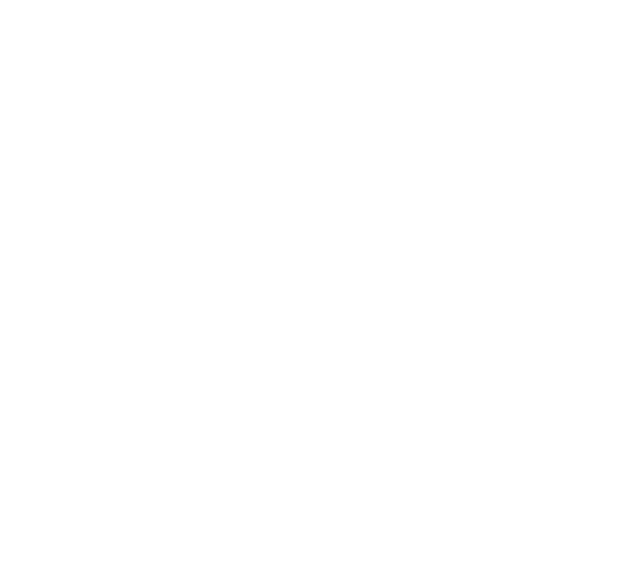
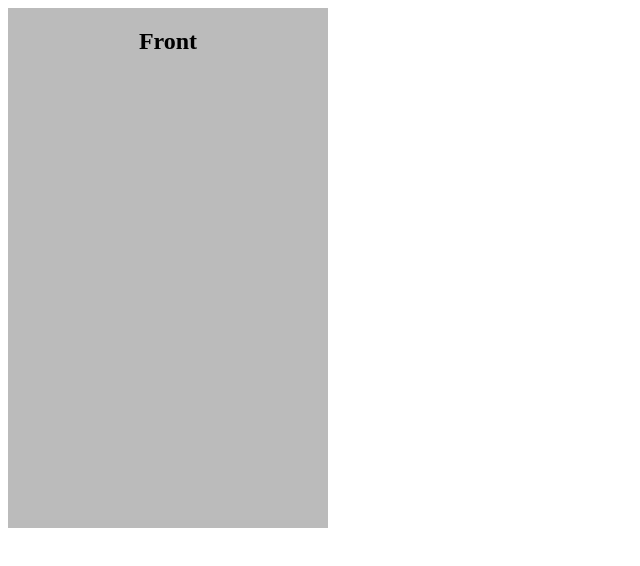
Before and after one commit to sayed021/CSS-flipbox, a plain HTML site: page index.html in a window 1280 px wide. Shown: the whole page, without its empty margins (0-640 px from the left). Drawn offline with Linux system fonts and the light colour scheme.

Commit message:
upload flipX

```diff
--- a/index.html
+++ b/index.html
@@ -3,8 +3,57 @@
 <head>
 	<meta charset="UTF-8">
 	<title>Document</title>
+	<style>
+		.flip-card {
+		  background-color: transparent;
+		  width: 320px;
+		  height: 520px;
+		  perspective: 1000px;
+		  /*background: red;*/
+		}
+		.flip-card-inner {
+		  position: relative;
+		  width: 100%;
+		  height: 100%;
+		  text-align: center;
+		  transition: transform 0.8s;
+		  transform-style: preserve-3d;
+		}
+
+		.flip-card:hover .flip-card-inner {
+		  transform: rotateY(180deg);
+		}
+
+		.flip-card-front,
+		.flip-card-back {
+		  position: absolute;
+		  width: 100%;
+		  height: 100%;
+		  backface-visibility: hidden;
+		}
+		.flip-card-front {
+		  background-color: #bbb;
+		  color: black;
+		}
+		.flip-card-back {
+		  background-color: dodgerblue;
+		  color: white;
+		  transform: rotateY(180deg);
+		}
+
+
+	</style>
 </head>
 <body>
-
+	<div class="flip-card">
+	  <div class="flip-card-inner">
+	    <div class="flip-card-front">
+	      <h2>Front</h2>
+	    </div>
+	    <div class="flip-card-back">
+	      <h1>Back</h1>
+	    </div>
+	  </div>
+	</div>
 </body>
 </html>
```
